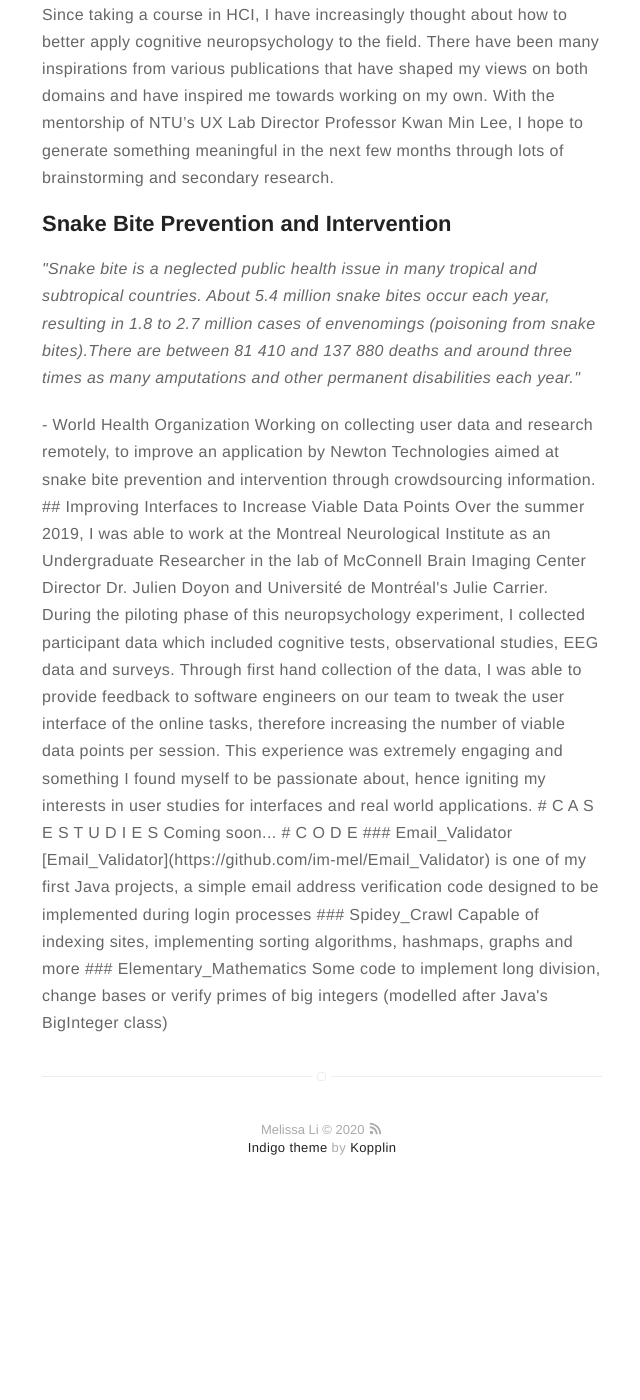
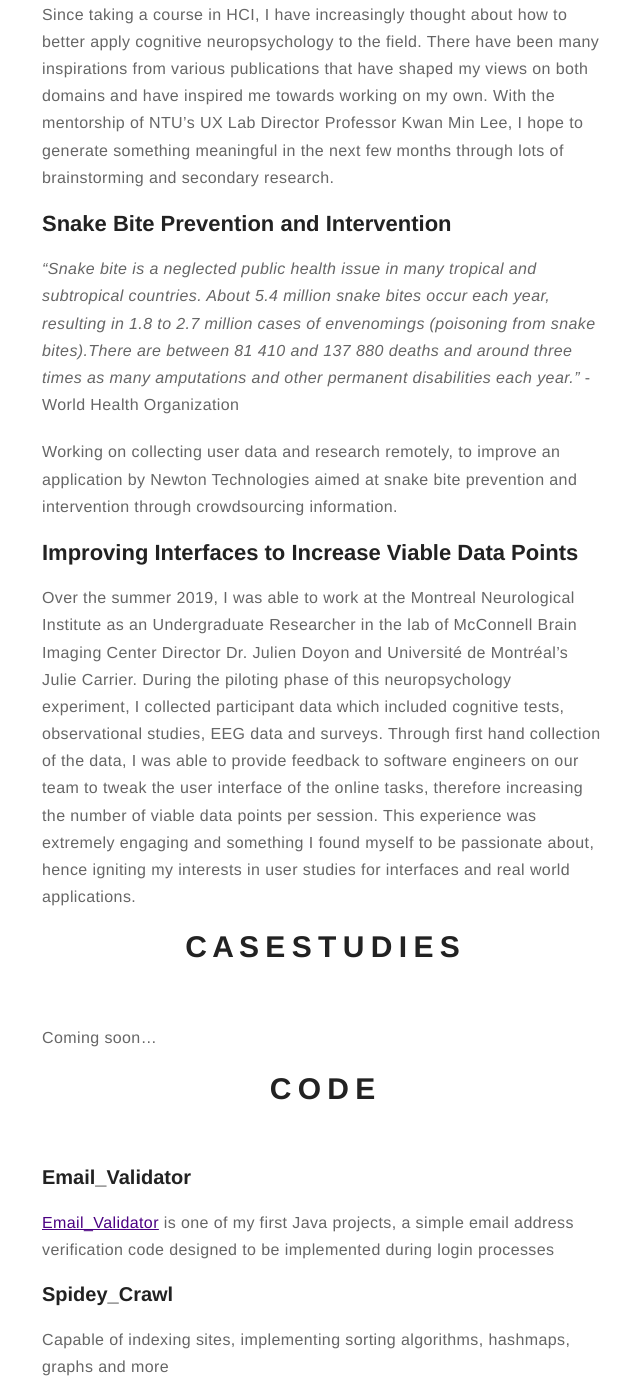
Before and after one commit to im-mel/im-mel.github.io, a Jekyll site: the page built from projects.md, in a window 1280 px wide and 1400 px high, scrolled down 1003 px. Shown: the whole window, without its empty margins (318-958 px from the left). Built offline with Jekyll 4.4.1, drawn with Linux system fonts in a browser that asks for light colours; before the commit the page ends 2223 px from its top, so only the background shows below that; some of the changed text lies outside the part shown.

```diff
--- a/projects.md
+++ b/projects.md
@@ -15,7 +15,7 @@ Since taking a course in HCI, I have increasingly thought about how to better ap
 
 
 ## Snake Bite Prevention and Intervention
-<p><em> "Snake bite is a neglected public health issue in many tropical and subtropical countries. About 5.4 million snake bites occur each year, resulting in 1.8 to 2.7 million cases of envenomings (poisoning from snake bites).There are between 81 410 and 137 880 deaths and around three times as many amputations and other permanent disabilities each year." </em><p> - World Health Organization
+<em> "Snake bite is a neglected public health issue in many tropical and subtropical countries. About 5.4 million snake bites occur each year, resulting in 1.8 to 2.7 million cases of envenomings (poisoning from snake bites).There are between 81 410 and 137 880 deaths and around three times as many amputations and other permanent disabilities each year." </em> - World Health Organization
 
   Working on collecting user data and research remotely, to improve an application by Newton Technologies aimed at snake bite prevention and intervention through crowdsourcing information.
 
```
